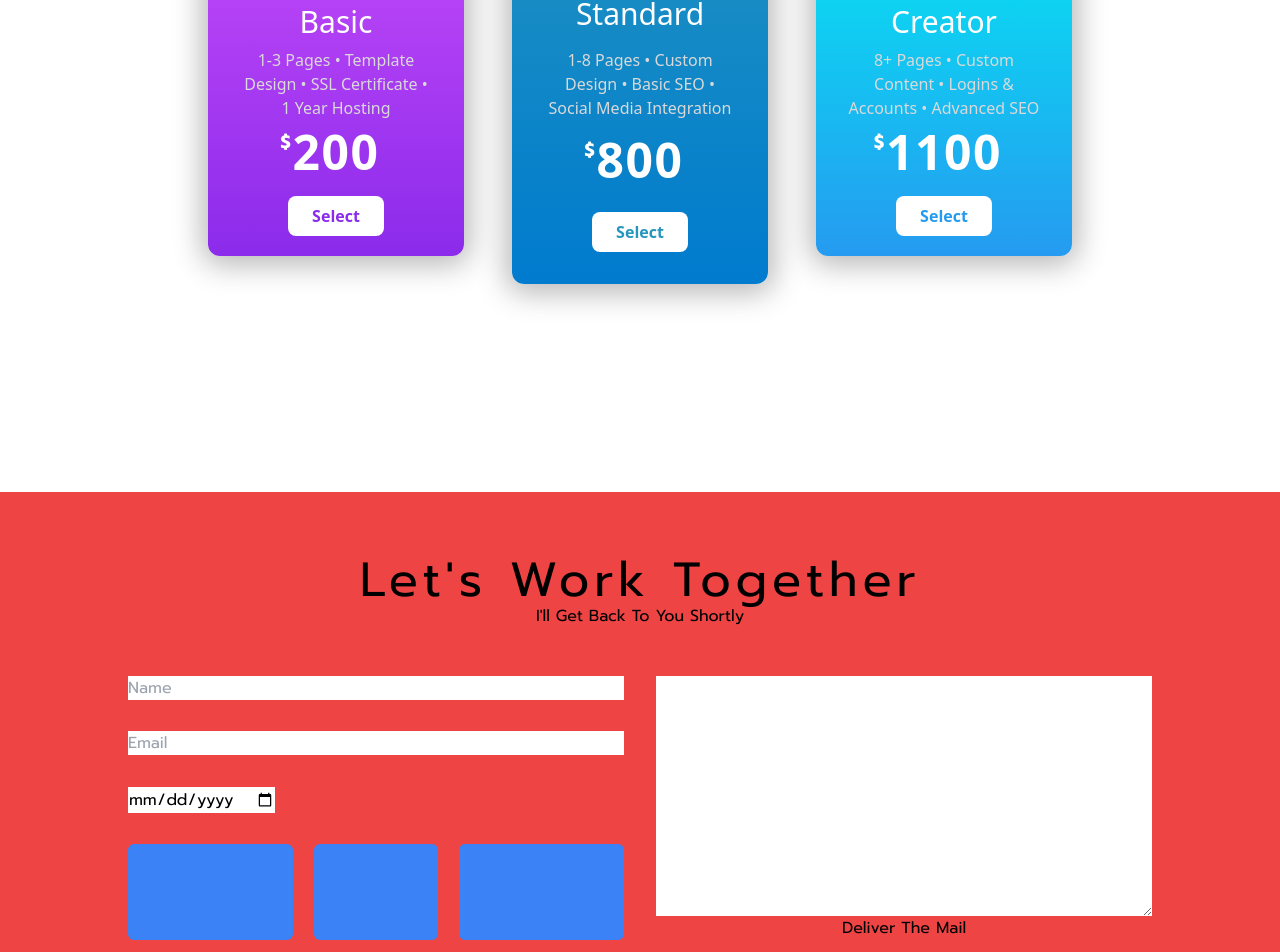
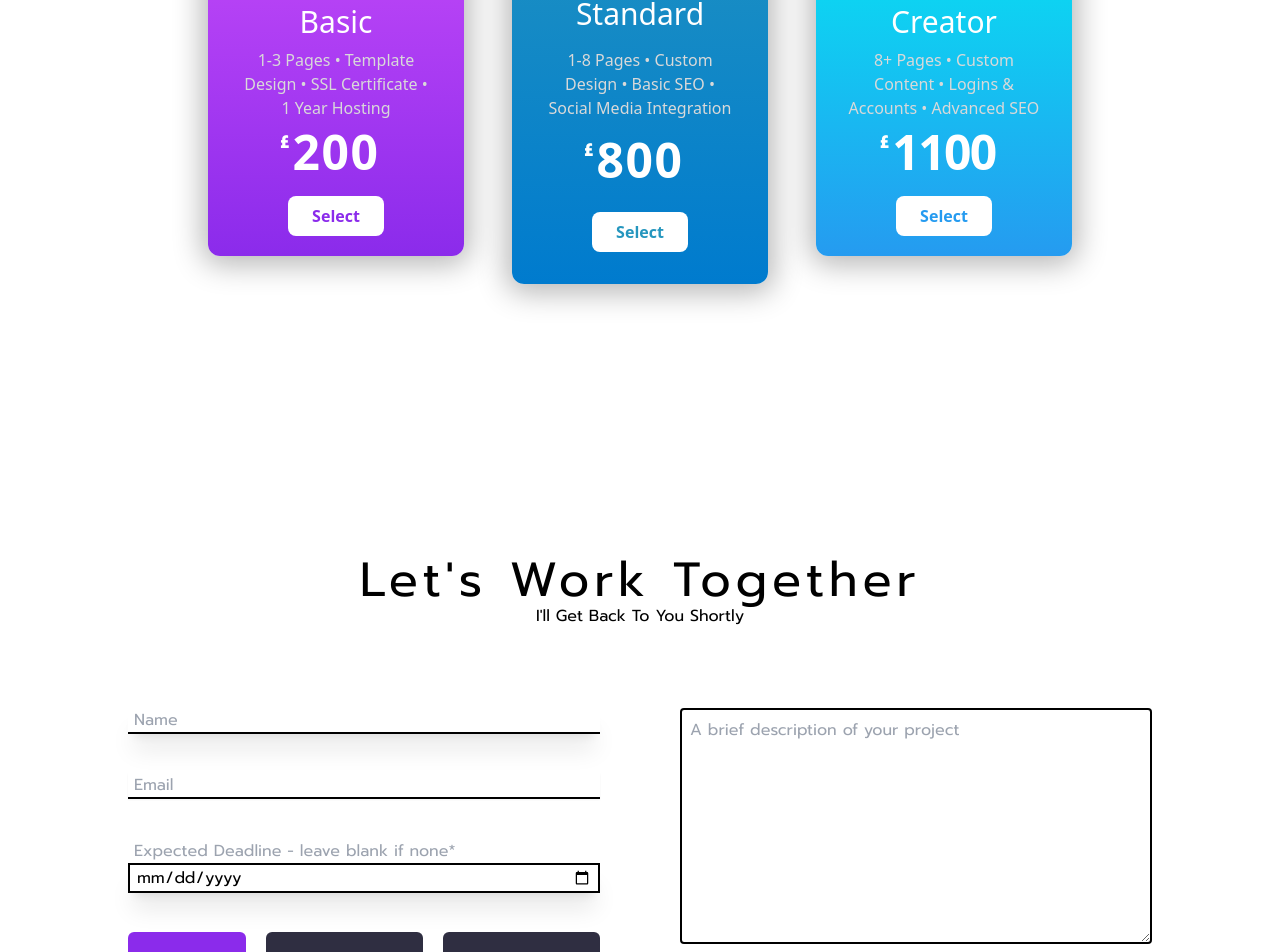
Before and after one commit to HarryRussin/portfolio, a Next.js app: page /hire-me in a window 1280 px wide. Shown: the part 480-1432 px from the top of the page. Built offline with nearby package versions, Linux system fonts and the light colour scheme.

Commit message:
lots done

```diff
--- a/components/header.tsx
+++ b/components/header.tsx
@@ -34,9 +34,9 @@ function HeaderComponent() {
               Projects
             </Link>
 
-            <Link href="/about" className=" hover:text-black">
+            {/* <Link href="/about" className=" hover:text-black">
               About
-            </Link>
+            </Link> */}
 
             <Link href="/contact" className=" hover:text-black">
               Contact Me
--- a/components/portfolio_card.tsx
+++ b/components/portfolio_card.tsx
@@ -23,7 +23,7 @@ function Portfolio_card({
     }
     // @ts-ignore
     whileInView={{x:0,y:0,animationDelay:(id-1)*1}} className='duration-500'>
-      <Link href={link} replace>
+      <Link href={link} target={'_blank'} replace>
         <div className="lg:h-[250px] h-[200px] relative w-[250px] lg:w-[300px] rounded-3xl bg-gray-700">
           <div className="w-full h-full overflow-hidden">
             <Image alt={`${name} `} className='rounded-3xl object-cover hover:opacity-70 transition-all scale-[100.5%]' src={img} fill />
--- a/components/priceHeader.tsx
+++ b/components/priceHeader.tsx
@@ -13,11 +13,11 @@ function HeaderCompoent() {
               Projects
             </Link>
 
-            <Link href="/about" className=" hover:text-black">
+            {/* <Link href="/about" className=" hover:text-black">
               About
-            </Link>
+            </Link> */}
 
-            <Link href="#" className=" hover:text-black">
+            <Link href="/contact" className=" hover:text-black">
               Contact Me
             </Link>
           </nav>
--- a/pages/hire-me.tsx
+++ b/pages/hire-me.tsx
@@ -1,11 +1,36 @@
+import { Html } from 'next/document'
+import Head from 'next/head'
 import Image from 'next/image'
-import React from 'react'
+import { useRouter } from 'next/router'
+import React, { useState } from 'react'
+import Footer from '../components/footer'
 import HeaderCompoent from '../components/priceHeader'
 
-class about extends React.Component {
-  render() {
+function HireMe() {
+  const [plan, setplan] = useState('basic')
+  const router = useRouter()
+  {
     return (
-      <main className='relative'>
+      <>
+        <Head>
+          <meta
+            name="viewport"
+            content="width=device-width, initial-scale=1.0"
+          ></meta>
+          <meta charSet="UTF-8"></meta>
+          <meta
+            name="description"
+            content="Choose the web development plan that works for you. We offer Basic, Standard, and Premium plans to fit your needs."
+          />
+          <meta
+            name="keywords"
+            content="web development, webdev plan, basic plan, standard plan, premium plan"
+          />
+          <meta name="author" content="Harry Russin" />
+          <title>Web Development Plans - Harry Russin</title>
+        </Head>
+
+        <main className="relative">
           <HeaderCompoent />
           <div className="md:h-[50vh] -z-10 w-full h-[70vh] bg-gradient-to-b absolute top-12 sm:top-20 from-accent-4 to-white"></div>
           <div className="flex justify-center my-16 xlresponsive">
@@ -36,10 +61,13 @@ class about extends React.Component {
                   200
                 </p>
                 <p className="absolute -left-3 top-0 text-white font-bold font-prompt text-lg">
-                $
+                  £
                 </p>
               </div>
-            <button className="bg-white hover:brightness-90  text-purple3 font-bold px-6 rounded-lg py-2">
+              <button onClick={() => {
+                  setplan('basic')
+                  router.push('#contactForm')
+                }} className="bg-white hover:brightness-90  text-purple3 font-bold px-6 rounded-lg py-2">
                 Select
               </button>
             </div>
@@ -62,10 +90,13 @@ class about extends React.Component {
                   800
                 </p>
                 <p className="absolute -left-3 top-0 text-white font-bold font-prompt text-lg">
-                $
+                  £
                 </p>
               </div>
-            <button className="bg-white hover:brightness-90  text-blue1 font-bold px-6 rounded-lg py-2">
+              <button onClick={() => {
+                  setplan('standard')
+                  router.push('#contactForm')
+                }} className="bg-white hover:brightness-90  text-blue1 font-bold px-6 rounded-lg py-2">
                 Select
               </button>
             </div>
@@ -84,20 +115,26 @@ class about extends React.Component {
                 8+ Pages • Custom Content • Logins & Accounts • Advanced SEO
               </p>
               <div className="relative">
-              <p className="text-5xl tracking-[0.1rem] font-bold pb-3 text-white">
+                <p className="text-5xl -tracking-[0.1rem] font-bold pb-3 text-white">
                   1100
                 </p>
                 <p className="absolute -left-3 top-0 text-white font-bold font-prompt text-lg">
-                $
+                  £
                 </p>
               </div>
-            <button className="bg-white hover:brightness-90  text-blue4 font-bold px-6 rounded-lg py-2">
+              <button
+                onClick={() => {
+                  setplan('creator')
+                  router.push('#contactForm')
+                }}
+                className="bg-white hover:brightness-90  text-blue4 font-bold px-6 rounded-lg py-2"
+              >
                 Select
               </button>
             </div>
           </section>
 
-        <section className="flex flex-col font-prompt justify-center bg-red-500 items-stretch px-32 mt-32 py-16">
+          <section className="flex flex-col font-prompt justify-center items-stretch px-32 mt-32 mb-48 py-16">
             <div className="text-center mb-12">
               <h2 className="text-5xl tracking-widest">
                 Let&apos;s Work Together
@@ -106,35 +143,56 @@ class about extends React.Component {
             </div>
 
             {/* FORM name and email */}
-          <form className="flex justify-between h-full space-x-8">
+            <form
+              id="contactForm"
+              className="flex justify-between h-full space-x-20 mt-8"
+            >
               <div className="flex flex-col justify-between w-1/2">
-              <input type="text" placeholder="Name" />
-              <input type="email" placeholder="Email" />
+                <input
+                  required
+                  type="text"
+                  placeholder="Name"
+                  className="border-b-2 shadow-xl border-black bg-transparent px-1.5"
+                />
+                <input
+                  required
+                  type="email"
+                  placeholder="Email"
+                  className="border-b-2 shadow-sm border-black bg-transparent px-1.5"
+                />
 
                 {/* DROP DOWN */}
-              <div className="">
+                <div>
+                  <p className="text-gray-400 pl-1.5">
+                    Expected Deadline - leave blank if none*
+                  </p>
+
+                  <div className="border-2 shadow-xl relative border-black bg-transparent px-1.5">
                     <input
                       type="date"
+                      className="w-full focus:outline-none"
                       placeholder="Expected Deadline"
                       defaultValue={'None'}
                     />
                   </div>
-
+                </div>
                 <div className="flex justify-between">
-                <div className="w-1/3 bg-blue-500 h-full rounded-md"></div>
-                <div className="w-1/4 h-24 bg-blue-500 rounded-md"></div>
-                <div className="w-1/3  bg-blue-500 rounded-md"></div>
+                  <div onClick={()=>setplan('basic')} className={`${plan === 'basic'?'w-1/4 bg-accent-2':'bg-bg-dark w-1/3'}   h-24 rounded-md transition-all  text-lg text-white font-bold flex justify-center hover:bg-bg-light items-center`}><p>BASIC</p></div>
+                  <div onClick={()=>setplan('standard')} className={`${plan === 'standard'?'w-1/4 bg-accent-2':'bg-bg-dark w-1/3'}   h-24 rounded-md text-lg text-white font-bold transition-all flex justify-center hover:bg-bg-light items-center`}><p>STANDARD</p></div>
+                  <div onClick={()=>setplan('creator')} className={`${plan === 'creator'?'w-1/4 bg-accent-2':'bg-bg-dark w-1/3'}   h-24 rounded-md text-lg text-white font-bold  transition-all flex justify-center hover:bg-bg-light items-center`}><p>CREATOR</p></div>
                 </div>
               </div>
-            <div className="flex flex-col w-1/2">
-              <textarea name="" id="" cols={30} rows={10}></textarea>
-              <button>Deliver The Mail</button>
+              <div className="flex flex-col space-y-6 w-1/2">
+                <textarea name="" id="" placeholder='A brief description of your project' className='border-2 border-black rounded p-2 box-content' cols={22} rows={9}></textarea>
+                <button className='bg-accent-1 py-4 rounded text-lg font-bold text-white tracking-wider '>Deliver The Mail</button>
               </div>
             </form>
           </section>
+          <Footer/>
         </main>
+      </>
     )
   }
 }
 
-export default about
+export default HireMe
--- a/pages/index.tsx
+++ b/pages/index.tsx
@@ -17,6 +17,7 @@ import Link from 'next/link'
 function index() {
   const ref = useRef(null)
   const { scrollYProgress } = useScroll({ target: ref })
+  const year = new Date().getFullYear()
 
   useEffect(() => {
     console.log(scrollYProgress)
@@ -44,6 +45,11 @@ function index() {
           name="description"
           content="Hi, I'm Harry. I'm a web designer and developer who empowers small businesses with a digital presence. Learn how to create stunning websites with me."
         />
+        <meta
+            name="keywords"
+            content="web development, portfolio, webdev plan, basic plan, standard plan, premium plan"
+          />
+          <meta name="author" content="Harry Russin" />
         <title>Portfolio & Home Page - Harry Russin</title>
       </Head>
 
@@ -90,9 +96,9 @@ function index() {
         <section className="xl:px-32 2xl:px-52 xlresponsive lg:px-32 px-12 md:my-96 my-32 md:pt-32">
           <div className="flex justify-between items-center">
             <h2 className="text-5xl font-bold font-times">Latest Projects</h2>
-            <div className="flex items-center space-x-4">
-              <p className="text-sm font-prompt font-bold">all projects</p>
-              <div className="w-8 h-8 bg-bg-dark rounded-md"></div>
+            <div className="flex items-center flex-col space-x-4">
+              <p className="text-sm font-prompt font-bold">As of {year}</p>
+              <hr className='border-black border-2 w-28'/>
             </div>
           </div>
 
```
Also changed, not shown: pages/contact.tsx (+8 -3 lines). Lines whose indentation alone changed are shown as unchanged.
